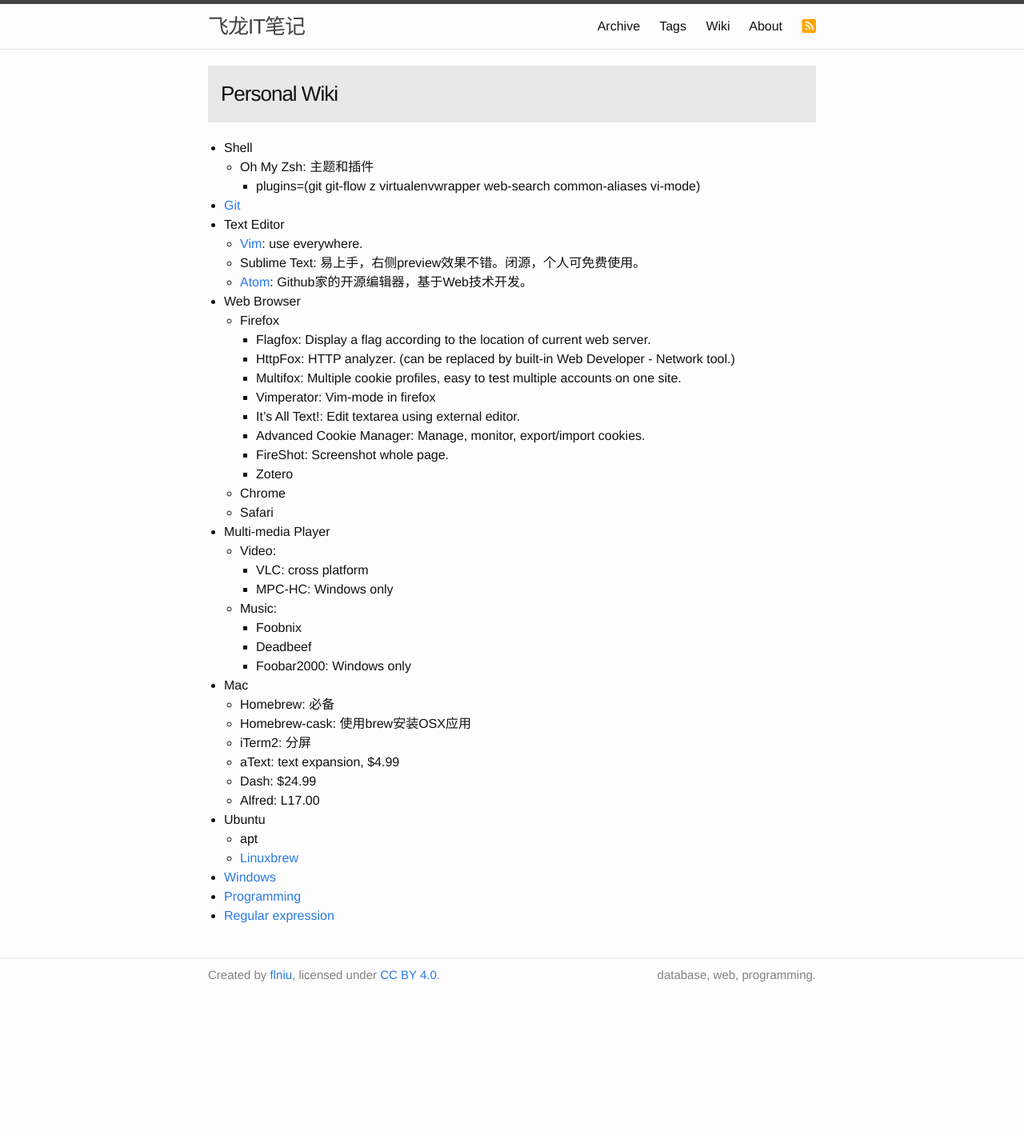
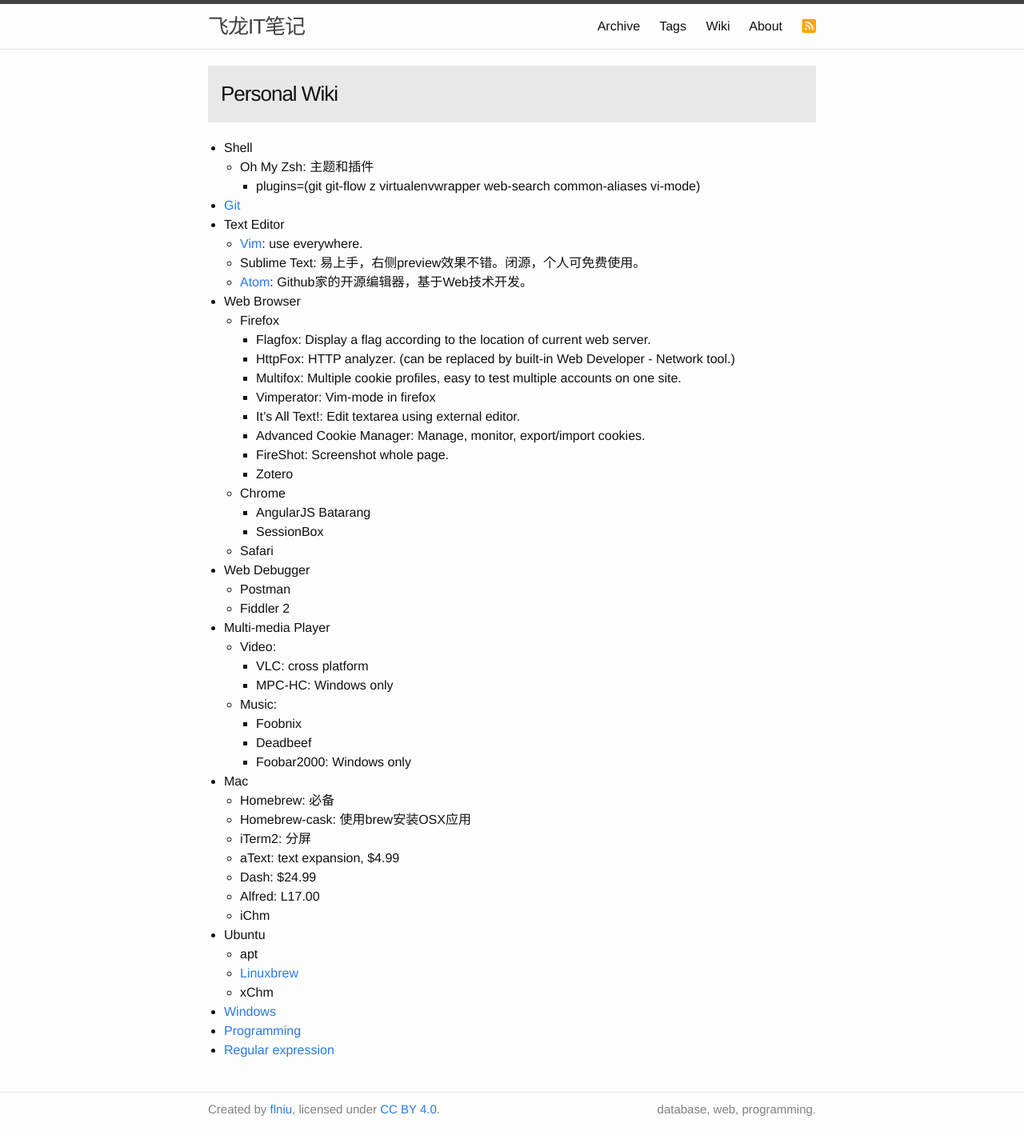
Before and after one commit to flniu/flniu.github.io, a Jekyll site: the page built from wiki/index.md, in a window 1280 px wide. Shown: the whole page at 80% size. Built offline with Jekyll 4.4.1, drawn with Linux system fonts in a browser that asks for light colours; nearby versions of some CDN libraries; before the commit the page ends 1251 px from its top, so only the background shows below that.

Commit message:
update wiki

```diff
--- a/wiki/index.md
+++ b/wiki/index.md
@@ -22,7 +22,12 @@
         * FireShot: Screenshot whole page.
         * Zotero
     * Chrome
+        * AngularJS Batarang
+        * SessionBox
     * Safari
+* Web Debugger
+    * Postman
+    * Fiddler 2
 * Multi-media Player
     * Video:
         * VLC: cross platform
@@ -38,9 +43,11 @@
     * aText: text expansion, $4.99
     * Dash: $24.99
     * Alfred: L17.00
+    * iChm
 * Ubuntu
     * apt
     * [Linuxbrew](http://linuxbrew.sh/)
+    * xChm
 * [Windows](windows/)
 * [Programming](programming/)
 * [Regular expression](regex/)
```
